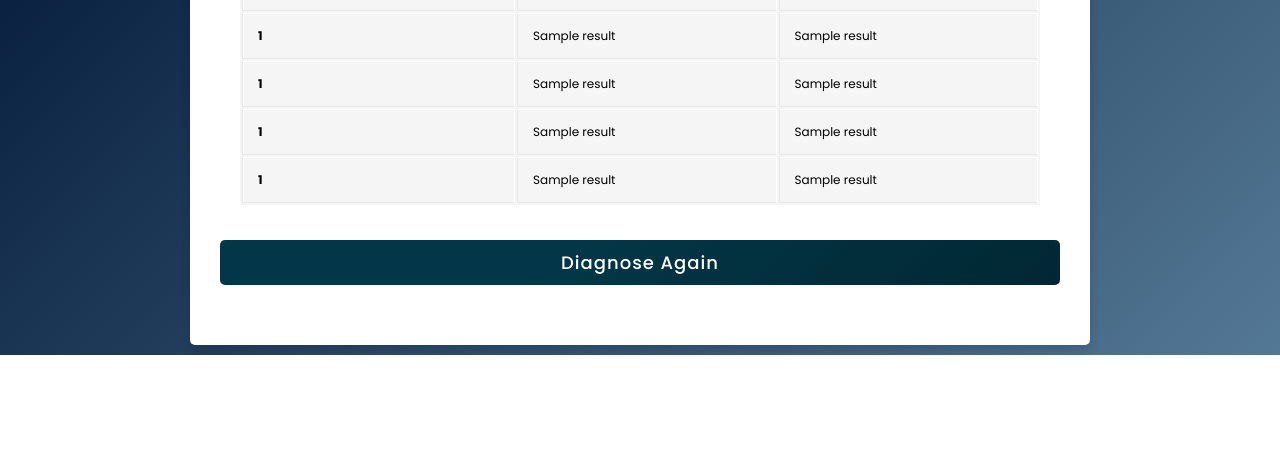
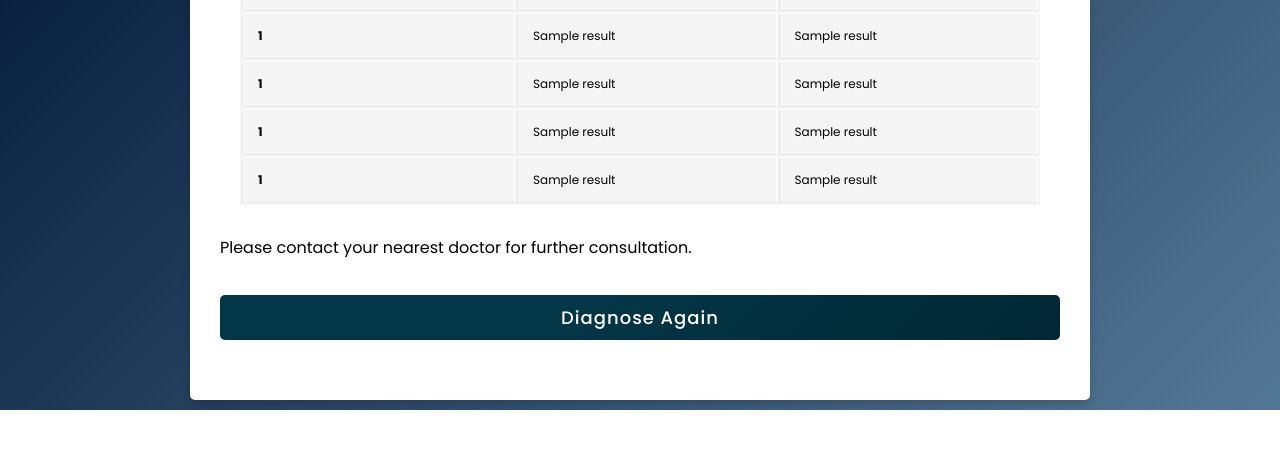
Before and after one commit to Vaijayanthi-Sambath-Kumar/DocHome, a Flask app: template templates/results.html in a window 1280 px wide. Shown: the part 333-782 px from the top of the page. Run offline with Flask 2, Linux system fonts and the light colour scheme; the template is opened without the code that fills it: most values are stand-ins (such as "Sample title", 1, 10 or a date in 2020).

Commit message:
Added consultation statement in results.html

```diff
--- a/static/css/results_style.css
+++ b/static/css/results_style.css
@@ -123,6 +123,7 @@ td {
 td:first-child {
   box-shadow: inset 1px 0 0 #fff;
 }
+
 form .button {
   height: 45px;
   margin: 35px 0;
--- a/templates/results.html
+++ b/templates/results.html
@@ -55,6 +55,8 @@
               </tr>
             </tbody>
           </table>
+            <p>Please contact your nearest doctor for further consultation.</p>
+
           <form action = "/">
             <div class="button">
               <input type="submit" value="Diagnose Again"/>
```
